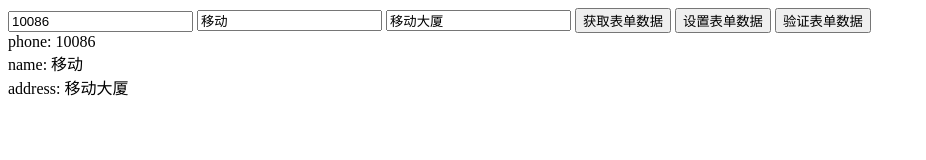
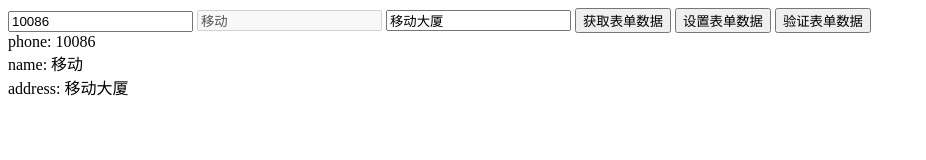
Before and after one commit to xiaobxia/jqueryForm, a plain HTML site: page example/index.html in a window 1280 px wide. Shown: the whole page, without its empty margins (0-926 px from the left). Drawn offline with Linux system fonts and the light colour scheme.

Commit message:
find方法

```diff
--- a/example/index.html
+++ b/example/index.html
@@ -72,6 +72,11 @@
         alert(result.errorMessage);
       }
     });
+
+    setTimeout(function () {
+      console.log(userInfoForm.find('name'));
+      userInfoForm.find('name').attr('disabled', true);
+    }, 2000);
   </script>
 </body>
 </html>
--- a/src/jqueryForm.js
+++ b/src/jqueryForm.js
@@ -84,6 +84,11 @@
         }
       }
     },
+    find: function(name) {
+      if (this.inputMap[name]) {
+        return this.inputMap[name].$el;
+      }
+    },
     verify: function (data) {
       var inputMap = this.inputMap;
       for (var key in data) {
```
